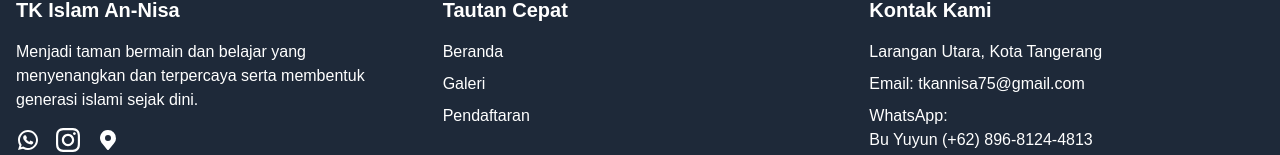
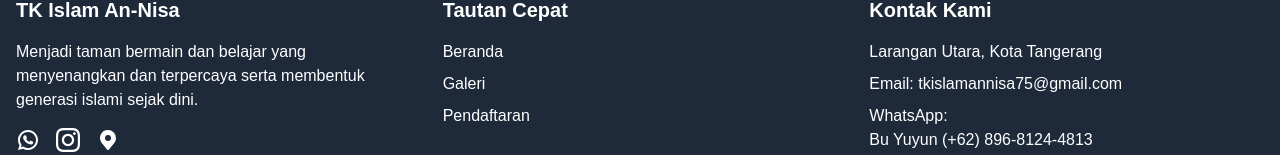
Before and after one commit to ReyGaCuek/Web-TkAnnisa, a React (Vite) app: page / in a window 1280 px wide. Shown: the part 2060-2215 px from the top of the page. Built offline with nearby package versions, Linux system fonts and the light colour scheme.

Commit message:
Update Email

```diff
--- a/src/components/Footer.jsx
+++ b/src/components/Footer.jsx
@@ -147,7 +147,7 @@ const Footer = () => {
             <h3 className="text-xl font-bold mb-4">Kontak Kami</h3>
             <address className="not-italic">
               <p className="mb-2">Larangan Utara, Kota Tangerang</p>
-              <p className="mb-2">Email: tkannisa75@gmail.com </p>
+              <p className="mb-2">Email: tkislamannisa75@gmail.com </p>
               <p>WhatsApp:</p>
               <a
                 href="https://wa.me/6289681244813?text=Assalamualaikum%2C%20saya%20orang%20tua%20yang%20ingin%20mendaftarkan%20anak%20saya%20ke%20TK.%20Mohon%20informasi%20lebih%20lanjut.
```
